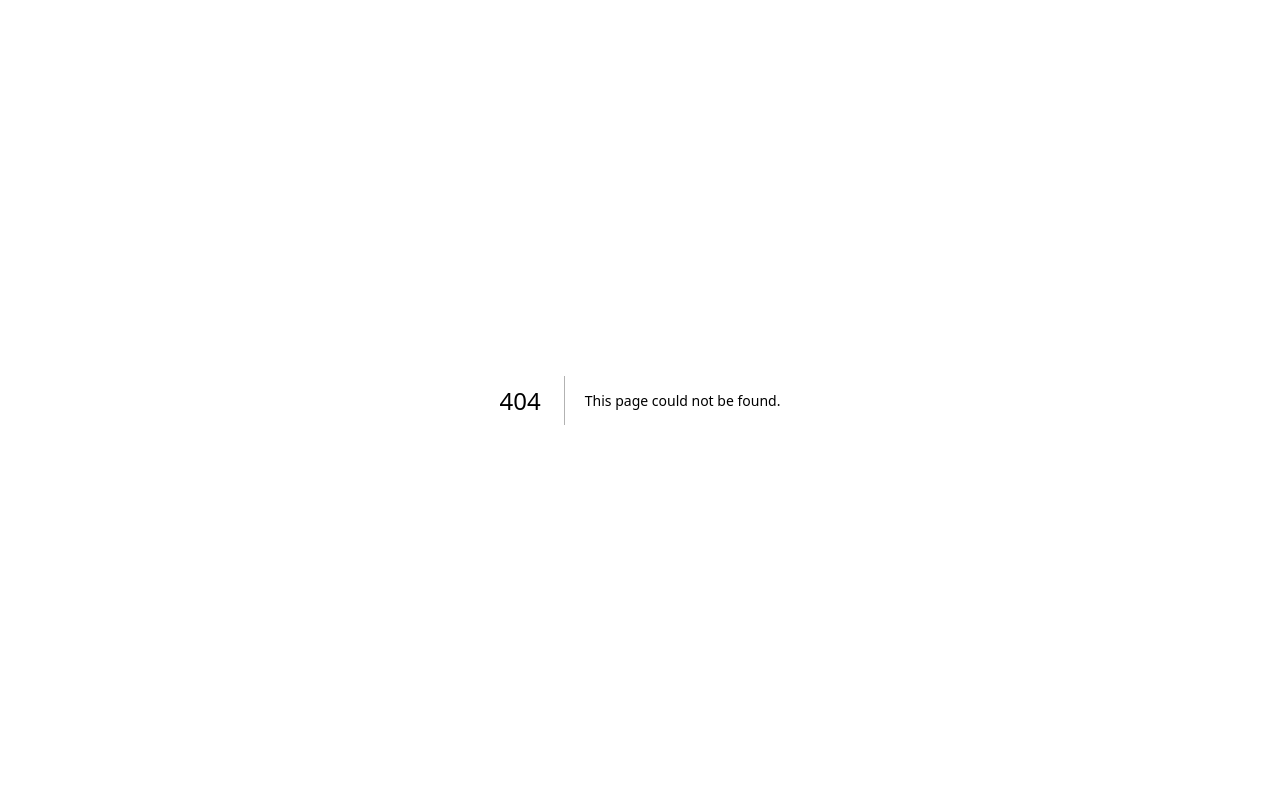
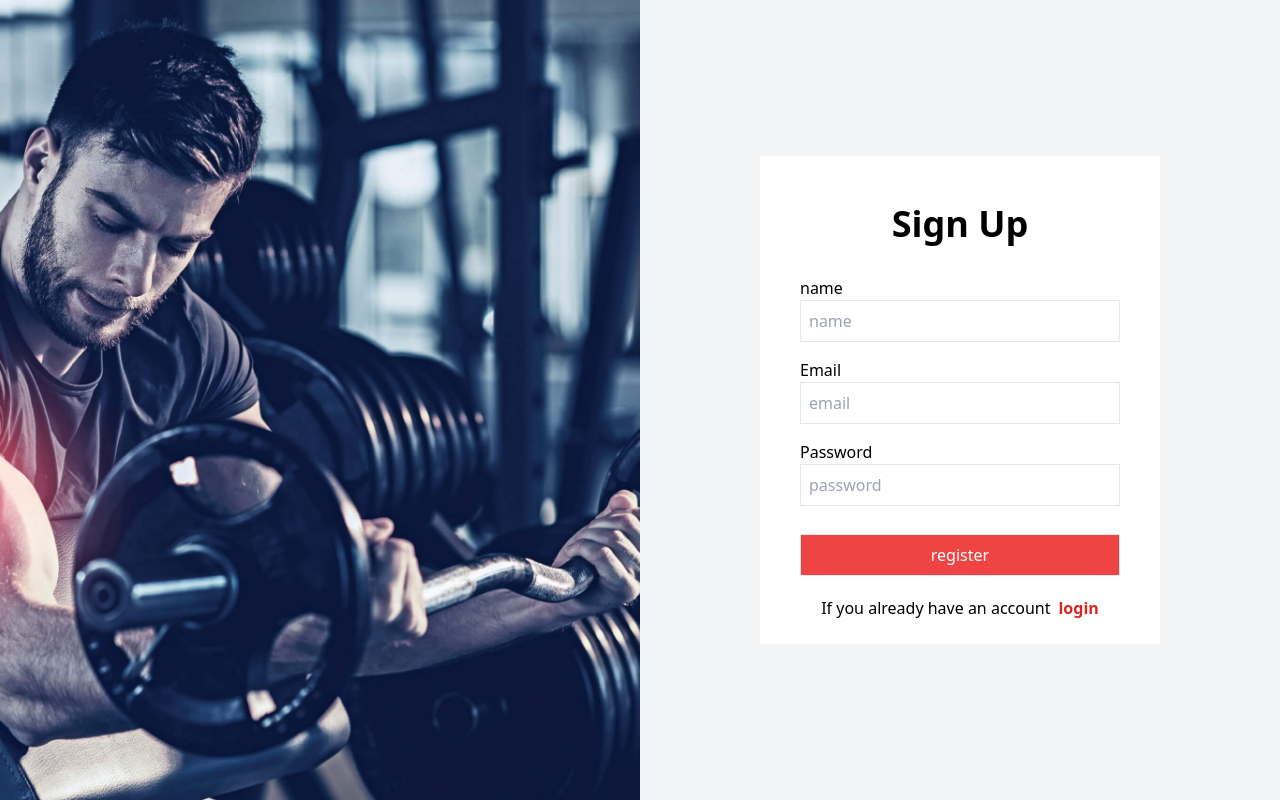
Before and after one commit to YassineDev1/WORKOUTTODO-frontend, a Next.js app: page /auth/signup in a window 1280 px wide. Before the commit this address had no page. Built offline with nearby package versions, Linux system fonts and the light colour scheme.

Commit message:
create signup page

```diff
--- a/app/auth/login/page.tsx
+++ b/app/auth/login/page.tsx
@@ -70,7 +70,7 @@ const SignIn = () => {
               />
               <label htmlFor="remember">Remember Me</label>
             </p>
-            <Link href="/signup">Create an account</Link>
+            <Link href="/auth/signup">Create an account</Link>
           </div>
         </div>
       </div>
--- /dev/null
+++ b/app/auth/signup/page.jsx
@@ -0,0 +1,93 @@
+"use client";
+import { useState } from "react";
+import Link from "next/link";
+import axios from "axios";
+
+
+const SignIn = () => {
+  const [name, setName] = useState(null);
+  const [email, setEmail] = useState(null);
+  const [password, setPassword] = useState(null);
+
+  const onSubmit = async (e) => {
+    e.preventDefault();
+    try {
+      const { data } = await axios.post(
+        "http://127.0.0.1:5000/api/users/signup",
+        {
+          name,
+          email,
+          password,
+        },
+        {
+          withCredentials: true,
+        }
+      );
+      console.log(data);
+    } catch (err) {
+      console.log(err);
+    }
+  };
+  return (
+    <div className="grid w-full h-screen grid-cols-1 sm:grid-cols-2">
+      <div className="hidden md:block">
+        <img
+          className="object-cover w-full h-full"
+          src="/images/background.jpg"
+          alt=""
+        />
+      </div>
+
+      <div className="flex flex-col justify-center px-4 bg-gray-100">
+        <form
+          onSubmit={(e) => onSubmit(e)}
+          className="max-w-[400px] w-full mx-auto bg-white px-10 py-6"
+        >
+          <h2 className="py-6 text-4xl font-bold text-center">Sign Up</h2>
+          <div className="flex flex-col py-2">
+            <label>name</label>
+            <input
+              className="p-2 border"
+              type="text"
+              placeholder="name"
+              onChange={(e) => setName(e.target.value)}
+              required
+            />
+          </div>
+          <div className="flex flex-col py-2">
+            <label>Email</label>
+            <input
+              className="p-2 border"
+              type="text"
+              placeholder="email"
+              onChange={(e) => setEmail(e.target.value)}
+              required
+            />
+          </div>
+          <div className="flex flex-col py-2">
+            <label>Password</label>
+            <input
+              className="p-2 border"
+              type="password"
+              placeholder="password"
+              onChange={(e) => setPassword(e.target.value)}
+              required
+              minLength={6}
+            />
+          </div>
+          <button className="w-full py-2 my-5 text-white bg-red-500 border hover:bg-red-400">
+            register
+          </button>
+          <div className="flex justify-center gap-2">
+            <p className="flex items-center">If you already have an account</p>
+            <Link className="font-bold text-red-600" href="/login">
+              login
+            </Link>
+          </div>
+        </form>
+      </div>
+    </div>
+  );
+};
+
+export default SignIn;
```
